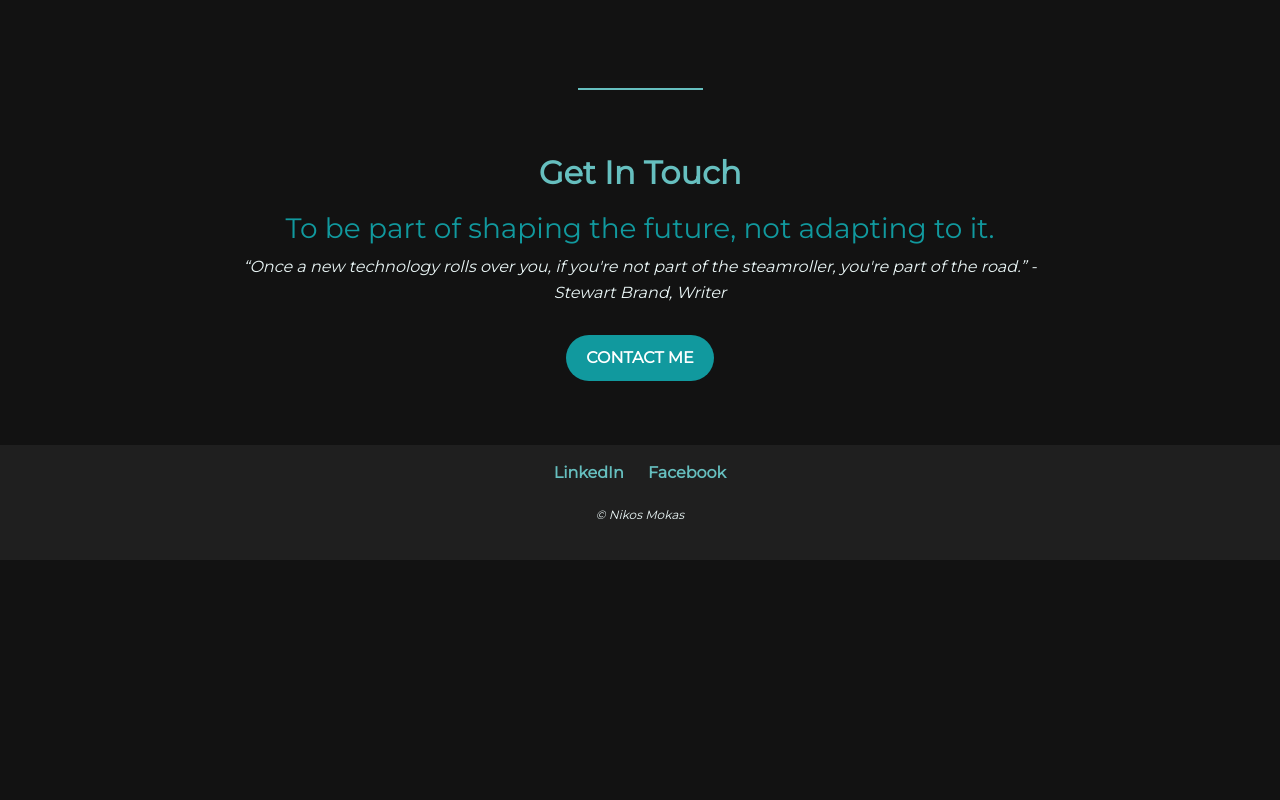
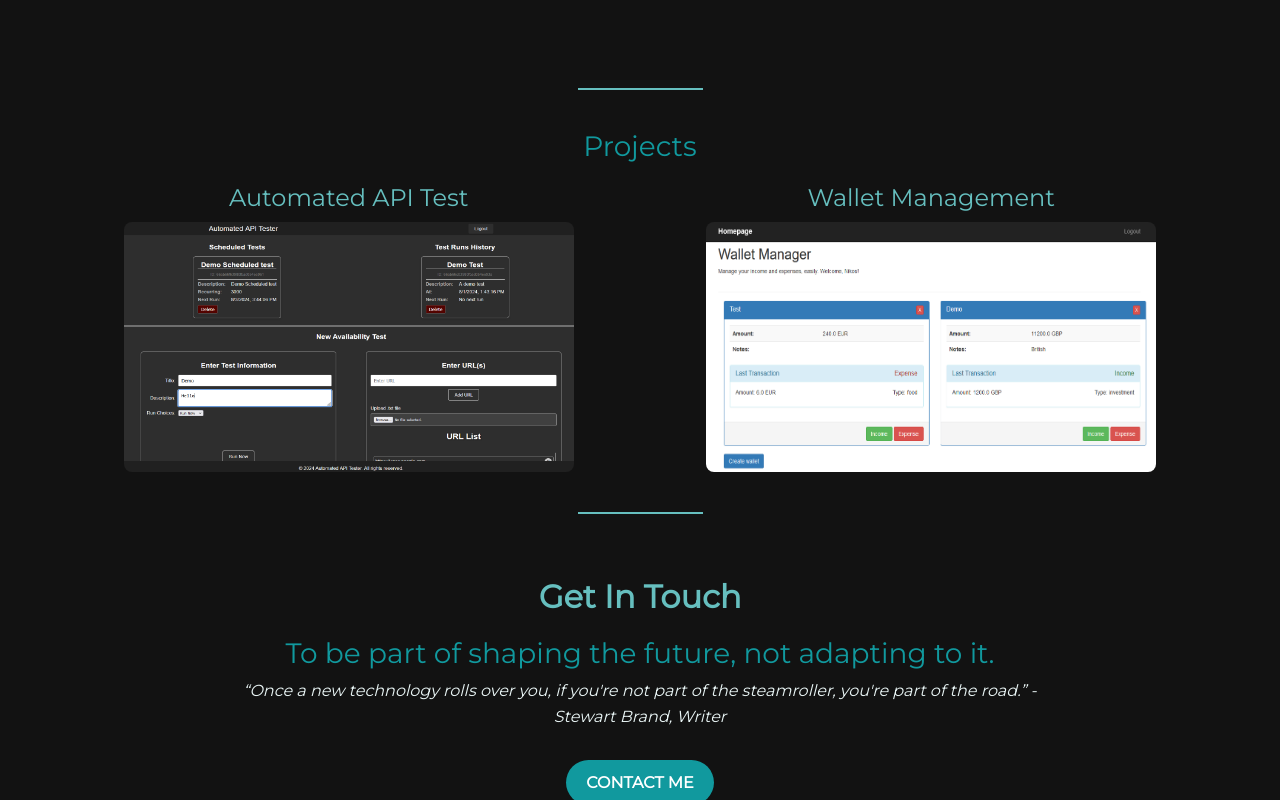
Before and after one commit to nikosmokas/personal-page, a plain HTML site: page index.html in a window 1280 px wide. Shown: the part 1877-2677 px from the top of the page. Before the commit the page ends 2437 px from the top, so only its background shows below. Drawn offline with nearby package versions, Linux system fonts and the light colour scheme.

Commit message:
Addition of projects

```diff
--- a/css/styles.css
+++ b/css/styles.css
@@ -55,14 +55,15 @@ h2 {
   z-index: 0; /* Ensure the image is behind the text */
 }
 
+
 /* Text styling */
 .background-image-container h1,
 .background-image-container h2 {
-  position: relative;
   z-index: 1; /* Ensure the text is above the image */
   margin: 0;
+  top: -180px;
   color: white; /* Make text visible against the background */
-  top: -220px; /* Adjust this value to move the text up */
+
   text-shadow: 1px 1px 2px black;
 }
 
@@ -228,6 +229,39 @@ hr {
   margin: 40px auto;
 }
 
+.overlay-images {
+  display: flex;
+  justify-content: center;
+  align-items: flex-start;
+  gap: 20px; /* Adjust the space between containers */
+  margin: 20px 0; /* Adjust the margin around the container if needed */
+}
+
+.project-container {
+  display: flex;
+  flex-direction: column;
+  align-items: center;
+  max-width: 45%; /* Adjust width to ensure they fit side by side */
+}
+
+.project-container h4 {
+  margin-bottom: 10px; /* Adjust the space between the title and the image */
+  text-align: center;
+}
+
+.overlay-images img {
+  width: 450px; /* Ensures image uses the full width of the container */
+  height: 250px;
+  border-radius: 8px; /* Optional: Add some border radius for better aesthetics */
+  margin-left: 60px;
+  margin-right: 60px;
+}
+
+.project-container a:hover {
+  transform: scale(1.05); /* Slightly enlarge on hover */
+  box-shadow: 0 8px 16px rgba(0, 0, 0, 0.2); /* Add shadow on hover */
+}
+
 @media (max-width: 991px) {
   .profile, .skill-row, .contact-me {
     width: 90%;
--- a/index.html
+++ b/index.html
@@ -64,7 +64,7 @@
 
     <!-- Personal info  -->
     <div class="middle-container container-fluid">
-        <div class="profile">
+        <div id="about" class="profile">
           <img class = "profile-pic" src="imgs/me.jpeg" alt="a picture of nick">
           <h2>Hello.</h2>
           <p class="personal-info">
@@ -89,6 +89,25 @@
             <p>Fundamental knowledge of power engineering, control systems, electronics and microelectronics, telecommunications, radio-frequency engineering and signal processing.</p>
           </div>
         </div>
+
+        <hr>
+        <h3>Projects</h3>
+        <div class="overlay-images">
+          <div class="project-container">
+            <a href="https://api-tester.nmokas-dev.tech/" target="_blank">
+              <h4>Automated API Test</h4>
+              <img id="projectpic1" src="imgs/project1.png" alt="wallet management pic">
+            </a>
+          </div>
+          <div class="project-container">
+            <a href="https://wallet-management.nmokas-dev.tech/" target="_blank">
+              <h4>Wallet Management</h4>
+              <img id="projectpic2" src="imgs/project2.png" alt="api tester pic">
+            </a>
+          </div>
+        </div>
+
+
 
         <hr>
         <div class="contact-me">
```
Also changed, not shown: imgs/project1.png (added), imgs/project2.png (added).
